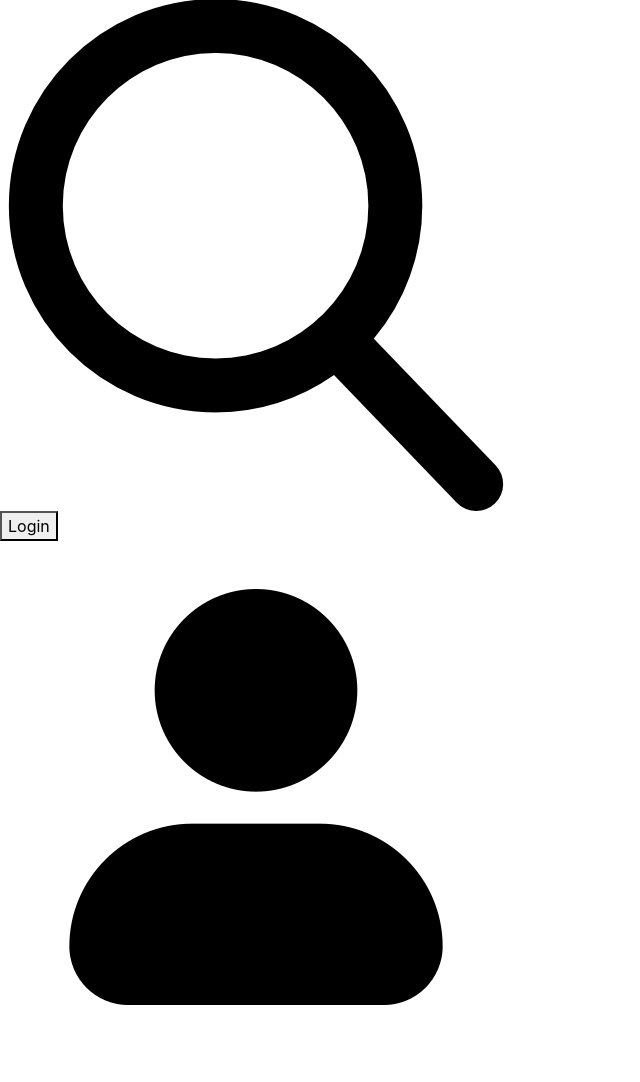
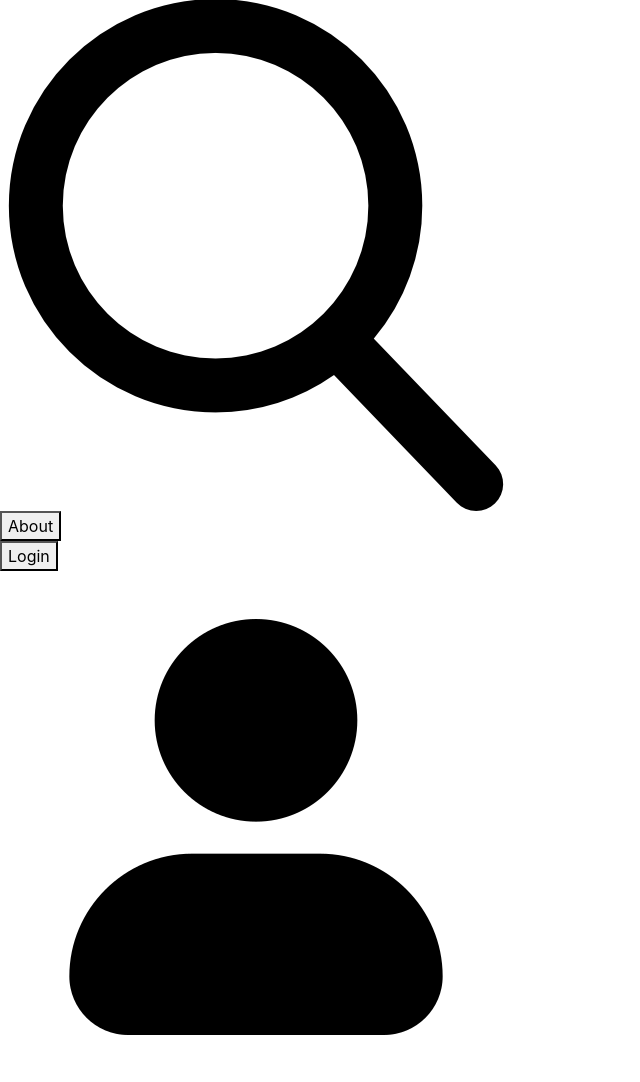
Before and after one commit to mich163w/dwp-project, a PHP site: page /dwp-project/views/about.php in a window 1280 px wide. Shown: the part 1238-2320 px from the top of the page, without its empty margins (0-640 px from the left). Run offline with PHP 8.4, Linux system fonts and the light colour scheme.

Commit message:
about-btn

```diff
--- a/assests/style.css
+++ b/assests/style.css
@@ -364,14 +364,14 @@ input[type=file]::file-selector-button {
     color: white;
 }
 
-.toLogin { /* ændret */
+.toLogin {
     border-radius: 16px;
     border: none;
     height: 33px;
     width: 89px;
     background-color: #ddb3b3;
     color: white;
-    margin-left: 71px;
+    margin-left: 45px;
     position: absolute;
     margin-top: -17px;
 }
--- a/includes/menu.php
+++ b/includes/menu.php
@@ -5,6 +5,11 @@
 
     <div class="searchbar">
         <img id="searchicon" src="../BGimg/search.png" alt="searchIcon">
+    </div>
+    <div>
+    <a href="http://localhost/dwp-project/views/about.php">
+        <button class="toLogin">About</button>
+    </a>
     </div>
 
     <?php
```
